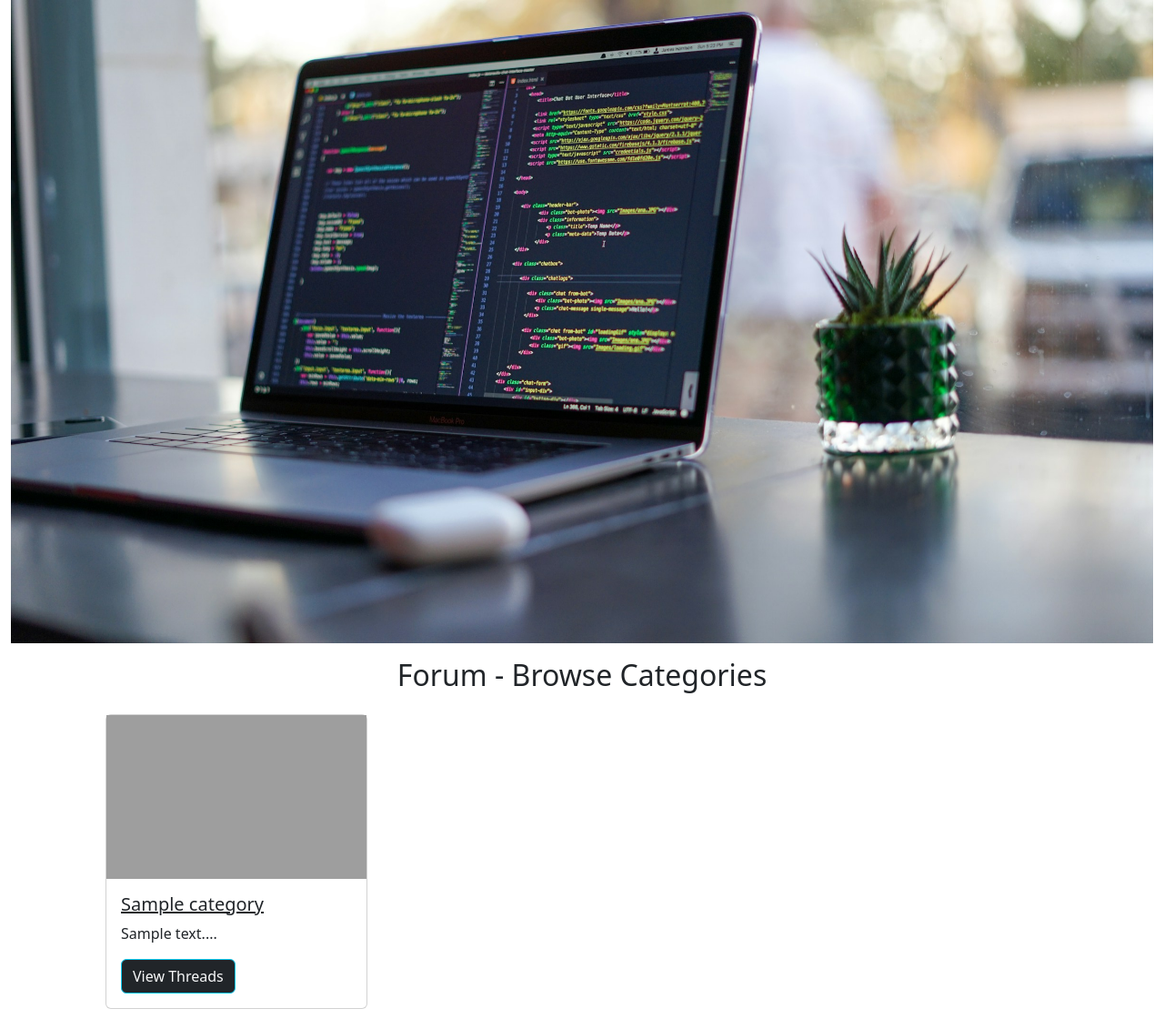
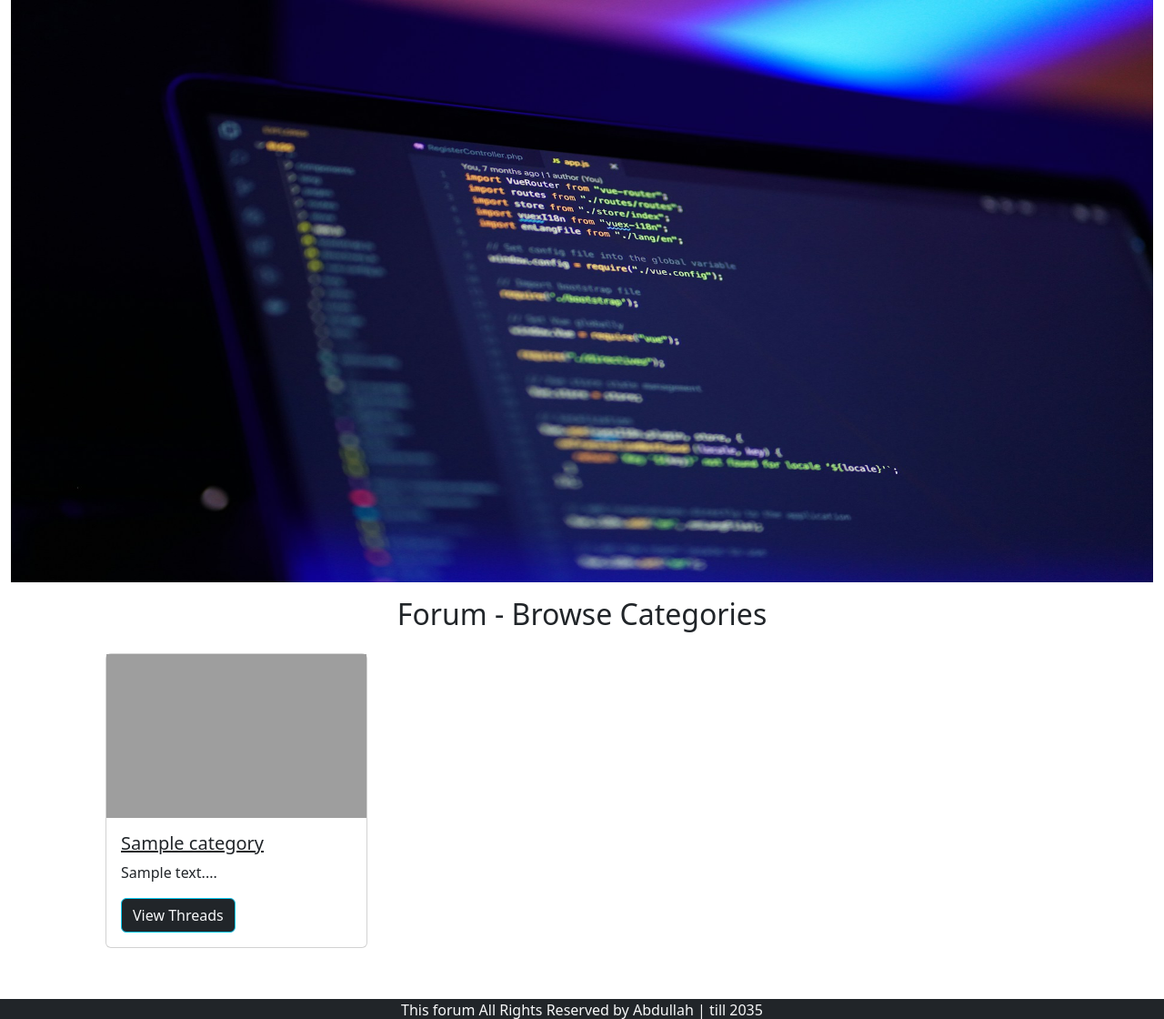
Before and after one commit to Sheikh-Abdullah20/forum, a PHP site: page / in a window 1280 px wide. Shown: the part 56-1176 px from the top of the page at 91% size. Run offline with PHP 8.4, Linux system fonts and the light colour scheme; tables that the repository leaves empty or names only in its code hold one stand-in row (values such as "Sample post"); grey boxes are pictures that could not be loaded.

Commit message:
carousel and cards images changed and images update functinality added

```diff
--- a/components/header.php
+++ b/components/header.php
@@ -1,4 +1,5 @@
 <?php
+
   session_start();
 
 
--- a/index.php
+++ b/index.php
@@ -6,6 +6,7 @@
     <meta name="viewport" content="width=device-width, initial-scale=1.0">
     <link href="https://cdn.jsdelivr.net/npm/bootstrap@5.3.3/dist/css/bootstrap.min.css" rel="stylesheet"
         integrity="sha384-QWTKZyjpPEjISv5WaRU9OFeRpok6YctnYmDr5pNlyT2bRjXh0JMhjY6hW+ALEwIH" crossorigin="anonymous">
+        <link rel="stylesheet" href="style.css">
     <title>Forum - Coding</title>
 </head>
 
@@ -15,23 +16,35 @@
 include "loginsystem/db_connect.php";
 ?>
 
+<?php
 
+// it will update the images when it change
+$image_path1 = "images/1.jpg";
+$image_url1 = $image_path1 . "?" . time();
+
+$image_path2 = "images/2.jpg";
+$image_url2 = $image_path2 . "?" . time();
+
+$image_path3 = "images/3.jpg";
+$image_url3 = $image_path3 . "?" . time();
+echo'
     <div class="container-fluid">
         <div id="carouselExampleSlidesOnly" class="carousel slide" data-bs-ride="carousel">
-            <div class="carousel-inner">
+            <div class="carousel-inner" style="height: 80vh; ">
                 <div class="carousel-item active">
-                    <img src="images/carousel1.jpg" class="d-block w-100" alt="...">
+                    <img src="'.$image_url1 .'" class="d-block w-100 img-fluid" alt="...">
                 </div>
                 <div class="carousel-item">
-                    <img src="images/carousel2.jpg" class="d-block w-100" alt="...">
+                    <img src="'.$image_url2.'" class="d-block w-100 img-fluid" alt="...">
                 </div>
                 <div class="carousel-item">
-                    <img src="images/carousel3.jpg" class="d-block w-100" alt="...">
+                    <img src="'.$image_url3.'" class="d-block w-100 img-fluid" alt="...">
                 </div>
             </div>
         </div>
-    </div>
+    </div>';
 
+    ?>
 
 
 
@@ -45,12 +58,14 @@
        $id = $rows['category_id'];
        $catname = $rows['category_name'];
        $catdesc = $rows['category_description'];
+       $image_path = "images/card_" . $catname . $id . ".jpg";
+       $image_url = $image_path . "?" . time();
         echo '
         <div class="col-md-4 my-2 d-flex justify-content-center">
         <div class="card" style="width: 18rem" >
-        <img src="images/card_'. $catname . $id .'.jpg" height = "180px" >
+        <img src="'.$image_url.'" height = "180px">
         <div class="card-body">
-        <h5 class="card-title"> <a class= "text-dark" href = "threadlist.php?catid= '. $id .  '"> '.   $catname . '</a></h5>
+        <h5 class="card-title"> <a class= "text-dark" href = "threadlist.php?catid= '. $id .'"> '.   $catname . '</a></h5>
         <p class="card-text">'. substr( $catdesc, 0, 80) .'...</p>
         <a href="threadlist.php?catid= '. $id .' " class= "btn btn-dark btn-outline-info text-light">View Threads</a>
     </div>
--- a/style.css
+++ b/style.css
@@ -1,3 +1,7 @@
-#thread_con{
-    max-height: 100vh;
+.carousel-item {
+    max-height: 100%;
+    height: 100%;
 }
+.carousel-item img{
+    height: 100%;
+}
```
Also changed, not shown: images/1.jpg (added), images/2.jpg (added), images/3.jpg (added), images/card_Django3.jpg, images/card_JavaScript2.jpg, images/card_Python1.jpg, images/carousel1.jpg (deleted), images/carousel2.jpg (deleted), images/carousel3.jpg (deleted), 1 other file.
